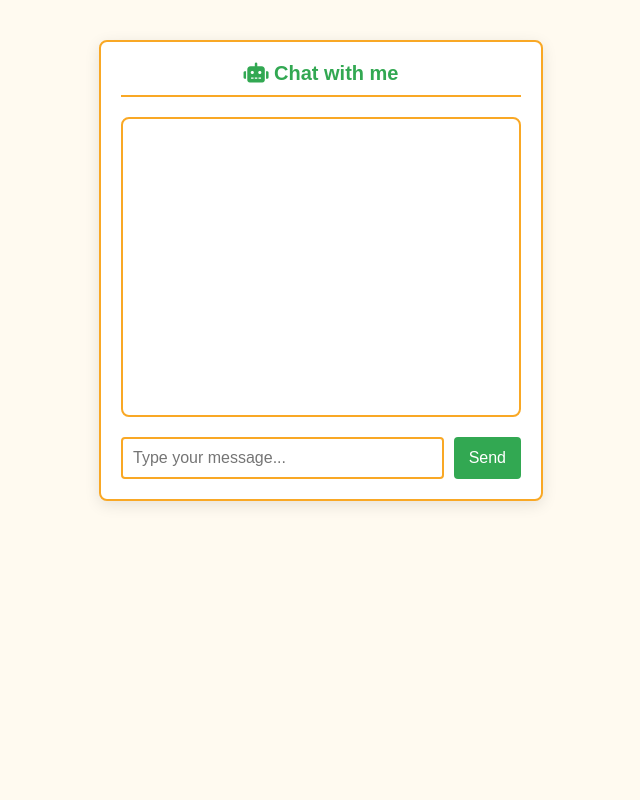
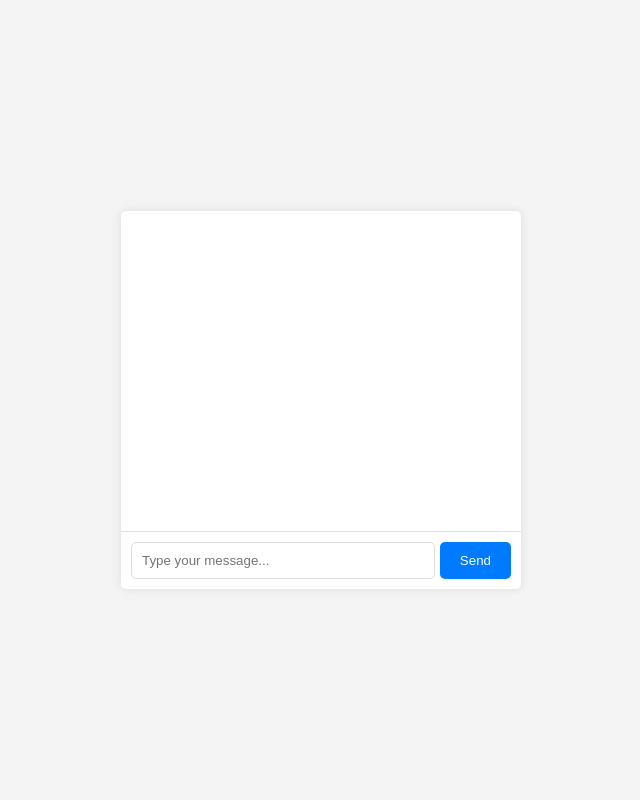
Before and after one commit to ishani-1255/Saarthi, a Node server app: template views/chat.ejs in a window 1280 px wide. Shown: the whole page, without its empty margins (319-959 px from the left). Run offline with Node 20, Linux system fonts and the light colour scheme; the template is opened without the code that fills it, so the values that code supplies are empty; some libraries are stand-ins or nearby versions.

Commit message:
chatbot issue fixed

```diff
--- a/app.js
+++ b/app.js
@@ -1,42 +1,62 @@
-const express = require("express");
-const bodyParser = require("body-parser");
-const axios = require("axios");
-const path = require("path");
+const express = require('express');
+const axios = require('axios');
+const path = require('path');
+const bodyParser = require('body-parser');
+const methodOverride = require('method-override');
+const ejsMate = require('ejs-mate');
+const app = express();
 
-const app = express();
-const PORT = 5400; // Port for the Node.js server
-const PYTHON_SERVER_URL = "http://localhost:8000/chat"; // URL of the Python chatbot backend
+// Middleware to parse JSON and serve static files
+app.use(bodyParser.urlencoded({ extended: true }));
+app.set("view engine", "ejs");
+app.set("views", path.join(__dirname, "/views"));
+app.use(express.static(path.join(__dirname, "public")));
+app.use("public/images/", express.static("./public/images"));
+app.use(express.urlencoded({ extended: true }));
+app.use(methodOverride("_method"));
+app.engine("ejs", ejsMate);
+app.use(express.json());
 
-// Middleware
-app.use(bodyParser.json());
-app.use(express.static(path.join(__dirname, "public"))); // Serve static files from the "public" directory
-
-// Route to serve the chatbot webpage
-app.get("/chat", (req, res) => {
-    res.sendFile(path.join(__dirname, "views", "chat.ejs"));
+// Route to serve the chatbot interface (GET request)
+app.get('/chat', (req, res) => {
+    res.render('chat');
 });
 
-// Chat API endpoint
-app.post("/chat", async (req, res) => {
+// Route to handle chatbot interaction (POST request)
+app.post('/chat', async (req, res) => {
+    const userMessage = req.body.user_input;
+
+    if (!userMessage) {
+        return res.status(400).json({ error: 'user_input is required' });
+    }
+
     try {
-        const userMessage = req.body.message;
-        if (!userMessage) {
-            return res.status(400).json({ error: "Message is required" });
-        }
+        // Send user input to Python chatbot
+        const pythonResponse = await axios.post('http://localhost:8000/chat', { user_input: userMessage });
+        const botReply = pythonResponse.data.bot_reply || 'No response from the chatbot.';
 
-        // Send the user message to the Python backend
-        const response = await axios.post(PYTHON_SERVER_URL, { user_input: userMessage });
-
-        // Return the chatbot's response to the frontend
-        const botReply = response.data.bot_reply;
-        res.json({ message: botReply });
+        // Send bot's reply back to the frontend
+        res.json({ bot_reply: botReply });
     } catch (error) {
-        console.error("Error communicating with the Python backend:", error.message);
-        res.status(500).json({ error: "Failed to communicate with chatbot" });
+        console.error(error.message);
+        res.status(500).json({ error: 'Error communicating with the Python chatbot.' });
     }
 });
 
-// Start the server
+// Route to reset the chatbot conversation
+app.post('/reset', async (req, res) => {
+    try {
+        // Send a reset request to Python chatbot
+        await axios.post('http://localhost:8000/reset');
+        res.json({ message: 'Conversation reset successfully' });
+    } catch (error) {
+        console.error(error.message);
+        res.status(500).json({ error: 'Error resetting the conversation.' });
+    }
+});
+
+// Start the Node.js server
+const PORT = 3000;
 app.listen(PORT, () => {
-    console.log(`Node.js server is running on http://localhost:${PORT}`);
+    console.log(`Node.js server running on http://localhost:${PORT}`);
 });
--- a/public/css/chat.css
+++ b/public/css/chat.css
@@ -1,104 +1,69 @@
-:root {
-    --primary: #32a852; /* Green */
-    --secondary: #f9a825; /* Light Orange */
-    --light: #fffaf0; /* Very Light Orange */
-    --dark: #2c2c2c; /* Darker Text Color */
-}
-
 body {
-    background: var(--light);
     font-family: Arial, sans-serif;
-    color: var(--dark);
     margin: 0;
     padding: 0;
+    display: flex;
+    justify-content: center;
+    align-items: center;
+    height: 100vh;
+    background-color: #f4f4f4;
 }
 
 .chat-container {
-    max-width: 400px;
-    margin: 40px auto;
-    padding: 20px;
+    width: 400px;
     background: #fff;
-    border: 2px solid var(--secondary);
-    border-radius: 8px;
-    box-shadow: 0 4px 15px rgba(0, 0, 0, 0.1);
+    border-radius: 5px;
+    box-shadow: 0 0 10px rgba(0, 0, 0, 0.1);
 }
 
-.chat-header {
-    text-align: center;
-    padding-bottom: 10px;
-    border-bottom: 2px solid var(--secondary);
-    margin-bottom: 20px;
+#chat-window {
+    height: 300px;
+    overflow-y: auto;
+    padding: 10px;
+    border-bottom: 1px solid #ddd;
 }
 
-.chat-header h2 {
-    margin: 0;
-    color: var(--primary);
-    font-size: 20px;
-}
-
-.chatbox {
-    height: 300px;
-    overflow-y: auto;
-    border: 2px solid var(--secondary);
-    border-radius: 8px;
-    padding: 10px;
-    background: #fff;
-    margin-bottom: 20px;
-    box-sizing: border-box;
-}
-
-.input-container {
+#messages {
     display: flex;
-    gap: 10px;
-}
-
-.user-input {
-    flex: 1;
-    padding: 10px;
-    border: 2px solid var(--secondary);
-    border-radius: 4px;
-    font-size: 16px;
-}
-
-.user-input:focus {
-    outline: none;
-    border-color: var(--primary);
-    box-shadow: 0 0 5px var(--primary);
-}
-
-.send-btn {
-    background: var(--primary);
-    color: #fff;
-    border: none;
-    padding: 10px 15px;
-    border-radius: 4px;
-    font-size: 16px;
-    cursor: pointer;
-    transition: background 0.3s ease;
-}
-
-.send-btn:hover {
-    background: #258b41; /* Darker Green */
+    flex-direction: column;
 }
 
 .message {
-    margin-bottom: 10px;
+    margin: 5px 0;
     padding: 10px;
-    border-radius: 4px;
-    font-size: 14px;
-    line-height: 1.5;
-    word-wrap: break-word;
-    box-shadow: 0 2px 4px rgba(0, 0, 0, 0.1);
+    border-radius: 5px;
+    width: fit-content;
+    max-width: 80%;
 }
 
-.message.user {
-    background: var(--secondary);
-    color: #fff;
-    text-align: right;
+.user {
+    background: #d1e7dd;
+    align-self: flex-end;
 }
 
-.message.chatbot {
-    background: var(--primary);
-    color: #fff;
-    text-align: left;
+.bot {
+    background: #f8d7da;
+    align-self: flex-start;
 }
+
+#chat-form {
+    display: flex;
+    padding: 10px;
+}
+
+#user-input {
+    flex: 1;
+    padding: 10px;
+    border: 1px solid #ddd;
+    border-radius: 5px;
+}
+
+button {
+    padding: 10px 20px;
+    margin-left: 5px;
+    border: none;
+    background: #007bff;
+    color: white;
+    border-radius: 5px;
+    cursor: pointer;
+}
--- a/views/chat.ejs
+++ b/views/chat.ejs
@@ -3,58 +3,20 @@
 <head>
     <meta charset="UTF-8">
     <meta name="viewport" content="width=device-width, initial-scale=1.0">
-    <title>AI Chatbot</title>
+    <title>Chatbot</title>
     <link rel="stylesheet" href="/css/chat.css">
-    <link rel="stylesheet" href="https://cdnjs.cloudflare.com/ajax/libs/font-awesome/5.15.4/css/all.min.css">
 </head>
 <body>
     <div class="chat-container">
-        <div class="chat-header">
-            <h2><i class="fas fa-robot"></i> Chat with me</h2>
+        <div id="chat-window">
+            <div id="messages"></div>
         </div>
-        <div id="chatbox" class="chatbox"></div>
-        <div class="input-container">
-            <input type="text" id="userInput" class="user-input" placeholder="Type your message...">
-            <button id="sendBtn" class="send-btn">Send</button>
-        </div>
+        <form id="chat-form">
+            <input type="text" id="user-input" placeholder="Type your message..." required>
+            <button type="submit">Send</button>
+        </form>
     </div>
 
-    <script>
-        document.getElementById("sendBtn").addEventListener("click", sendMessage);
-
-        document.getElementById("userInput").addEventListener("keyup", function(event) {
-            if (event.keyCode === 13) {
-                event.preventDefault();
-                sendMessage();
-            }
-        });
-
-        async function sendMessage() {
-            const userInput = document.getElementById("userInput").value;
-            if (userInput.trim() === "") return;
-
-            addMessage(userInput, "User");
-
-            const response = await fetch("/chat", {
-                method: "POST",
-                headers: {
-                    "Content-Type": "application/json"
-                },
-                body: JSON.stringify({ message: userInput })
-            });
-            const data = await response.json();
-            addMessage(data.message, "ChatBot");
-
-            document.getElementById("userInput").value = "";
-        }
-
-        function addMessage(text, sender) {
-            const chatbox = document.getElementById("chatbox");
-            const messageDiv = document.createElement("div");
-            messageDiv.textContent = `${sender}: ${text}`;
-            messageDiv.classList.add("message", sender.toLowerCase());
-            chatbox.appendChild(messageDiv);
-        }
-    </script>
+    <script src="/js/chat.js"></script>
 </body>
 </html>
```
Also changed, not shown: index.html (deleted, +0 -14 lines), public/js/chat.js (added, +39 -0 lines).
